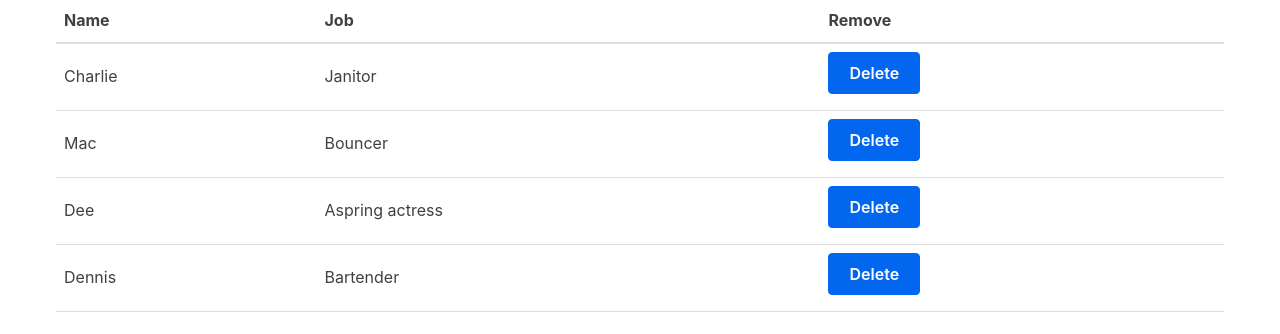
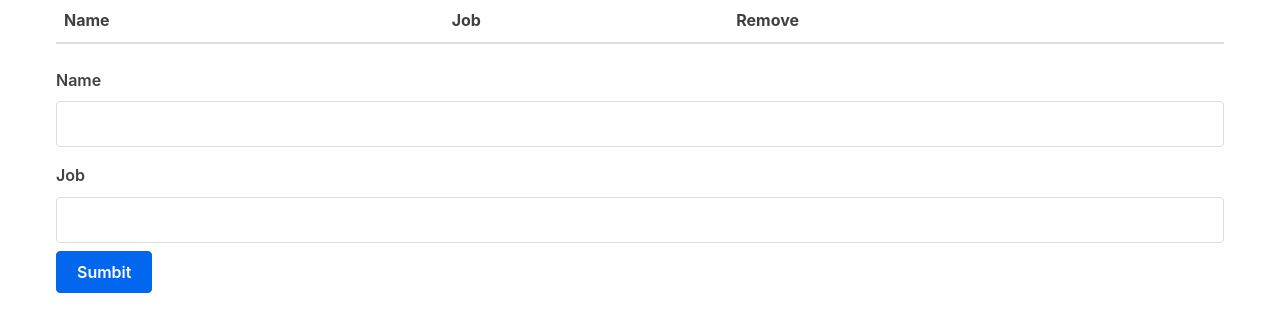
Before and after one commit to osama-h-rana/first-react-project, a React (Create React App) app in the folder react-tutorial/: page / in a window 1280 px wide. Shown: the top 334 px of the page. Built offline with nearby package versions, Linux system fonts and the light colour scheme.

Commit message:
add form to add items to state

```diff
--- a/react-tutorial/src/App.js
+++ b/react-tutorial/src/App.js
@@ -1,26 +1,10 @@
 import React, { Component } from 'react';
 import Table from './Table';
+import Form from './Form';
 
 class App extends Component {
     state = {
-        characters: [
-            {
-                name: 'Charlie',
-                job: 'Janitor',
-            },
-            {
-                name: 'Mac',
-                job: 'Bouncer',
-            },
-            {
-                name: 'Dee',
-                job: 'Aspring actress',
-            },
-            {
-                name: 'Dennis',
-                job: 'Bartender',
-            }
-        ]
+        characters: []
     };
 
     removeCharacter = (index) => {
@@ -33,12 +17,17 @@
         });
     };
 
+    handleSubmit = (character) => {
+        this.setState({characters: [...this.state.characters, character]});
+    }
+
     render() {
         const { characters } = this.state;
 
         return (
             <div className="container">
                 <Table characterData={characters} removeCharacter={this.removeCharacter} />
+                <Form handleSubmit={this.handleSubmit} />
             </div>
         );
     };
--- /dev/null
+++ b/react-tutorial/src/Form.js
@@ -0,0 +1,52 @@
+import React, { Component } from 'react'
+
+class Form extends Component {
+    initialState = {
+        name: '',
+        job: ''
+    };
+
+    state = this.initialState;
+
+    handleChange = (event) => {
+        const { name, value } = event.target;
+
+        this.setState({
+            [name]: value
+        })
+    };
+
+    submitForm = () => {
+        this.props.handleSubmit(this.state);
+        this.setState(this.initialState);
+    }
+
+    render() {
+        const { name, job } = this.state;
+
+        return (
+            <form>
+                <label htmlFor='name'>Name</label>
+                <input
+                    type='text'
+                    name='name'
+                    id='name'
+                    value={name}
+                    onChange={this.handleChange} />
+                <label htmlFor='job'>Job</label>
+                <input
+                    type='text'
+                    name='job'
+                    id='job'
+                    value={job}
+                    onChange={this.handleChange} />
+                <input
+                    type='button'
+                    value='Sumbit'
+                    onClick={this.submitForm} />
+            </form>
+        );
+    };
+}
+
+export default Form;
```
